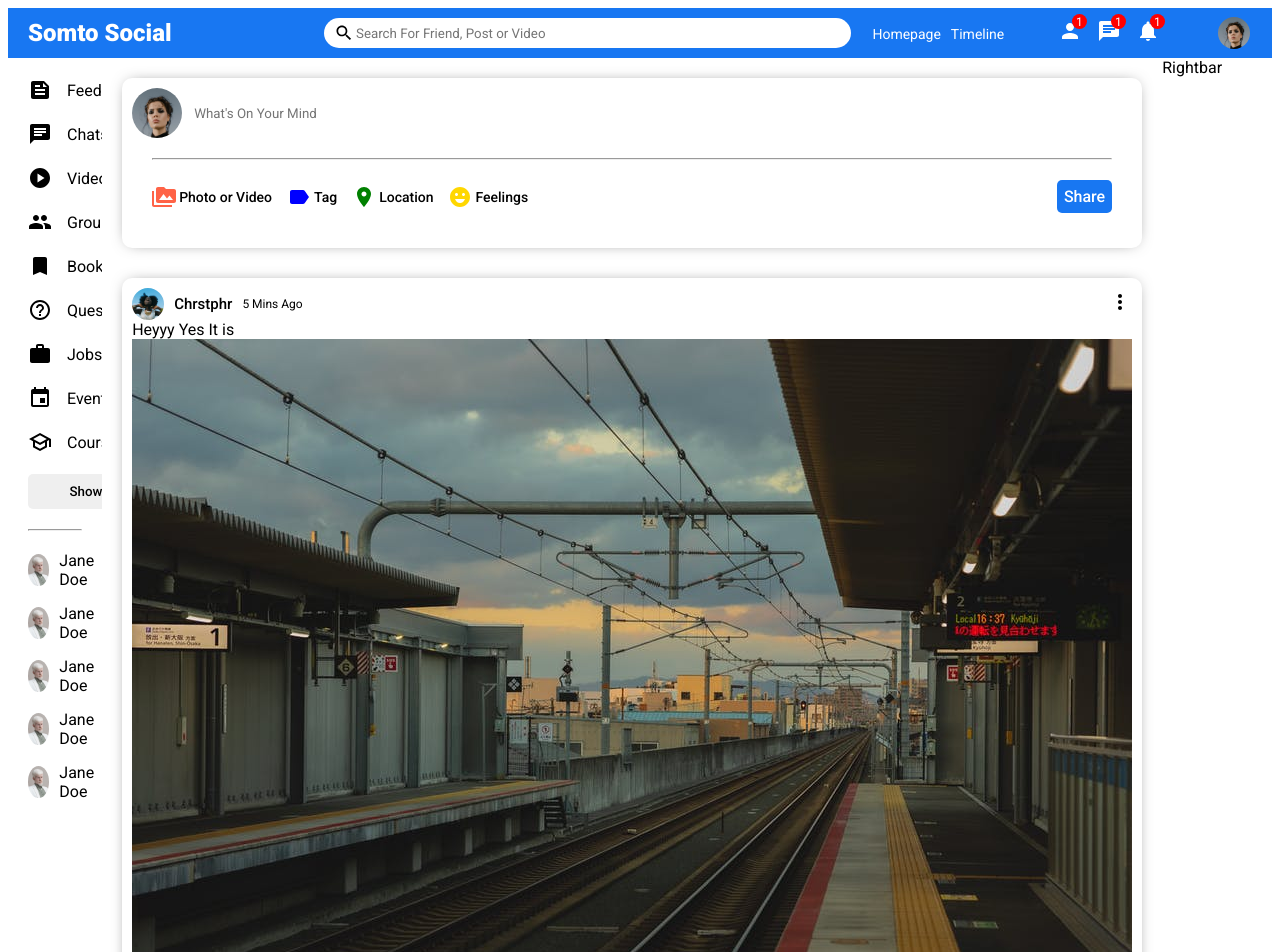
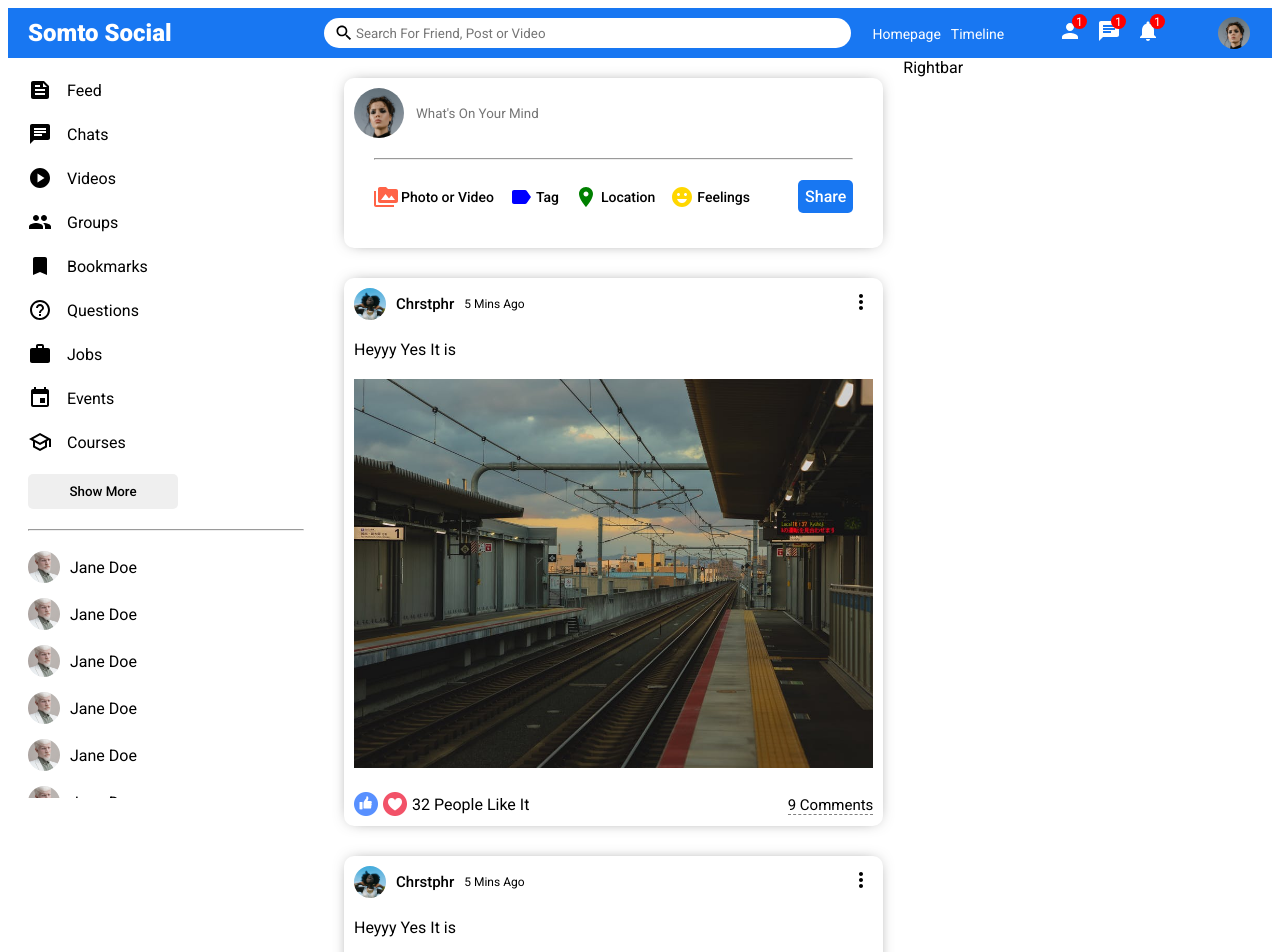
Before and after one commit to Chrstphr9/React-Social-App, a React (Vite) app: page / in a window 1280 px wide. Shown: the top 952 px of the page. Built offline with nearby package versions, Linux system fonts and the light colour scheme.

Commit message:
done with post

```diff
--- a/src/components/Feed/Feed.jsx
+++ b/src/components/Feed/Feed.jsx
@@ -8,6 +8,12 @@
       <div className="feedWrapper">
         <Share />
         <Post />
+        <Post />
+        <Post />
+        <Post />
+        <Post />
+        <Post />
+        <Post />
       </div>
     </div>
   )
--- a/src/components/Post/Post.css
+++ b/src/components/Post/Post.css
@@ -37,3 +37,42 @@
 .postDate {
     font-size: 12px;
 }
+
+.postCenter {
+    margin: 20px 0;
+}
+
+.postImg {
+    margin-top: 20px;
+    width: 100%;
+    max-height: 500px;
+    object-fit: contain;
+}
+
+.postBottom {
+    display: flex;
+    align-items: center;
+    justify-content: space-between;
+}
+
+.postBottomLeft {
+    display: flex;
+    align-items: center;
+}
+
+.likeIcon {
+    width: 24px;
+    height: 24px;
+    margin-right: 5px;
+    cursor: pointer;
+}
+
+.poinLikeCounter {
+    font-size: 15px;
+}
+
+.postCommentText {
+    cursor: pointer;
+    border-bottom: 1px dashed gray;
+    font-size: 15px;
+}
```
